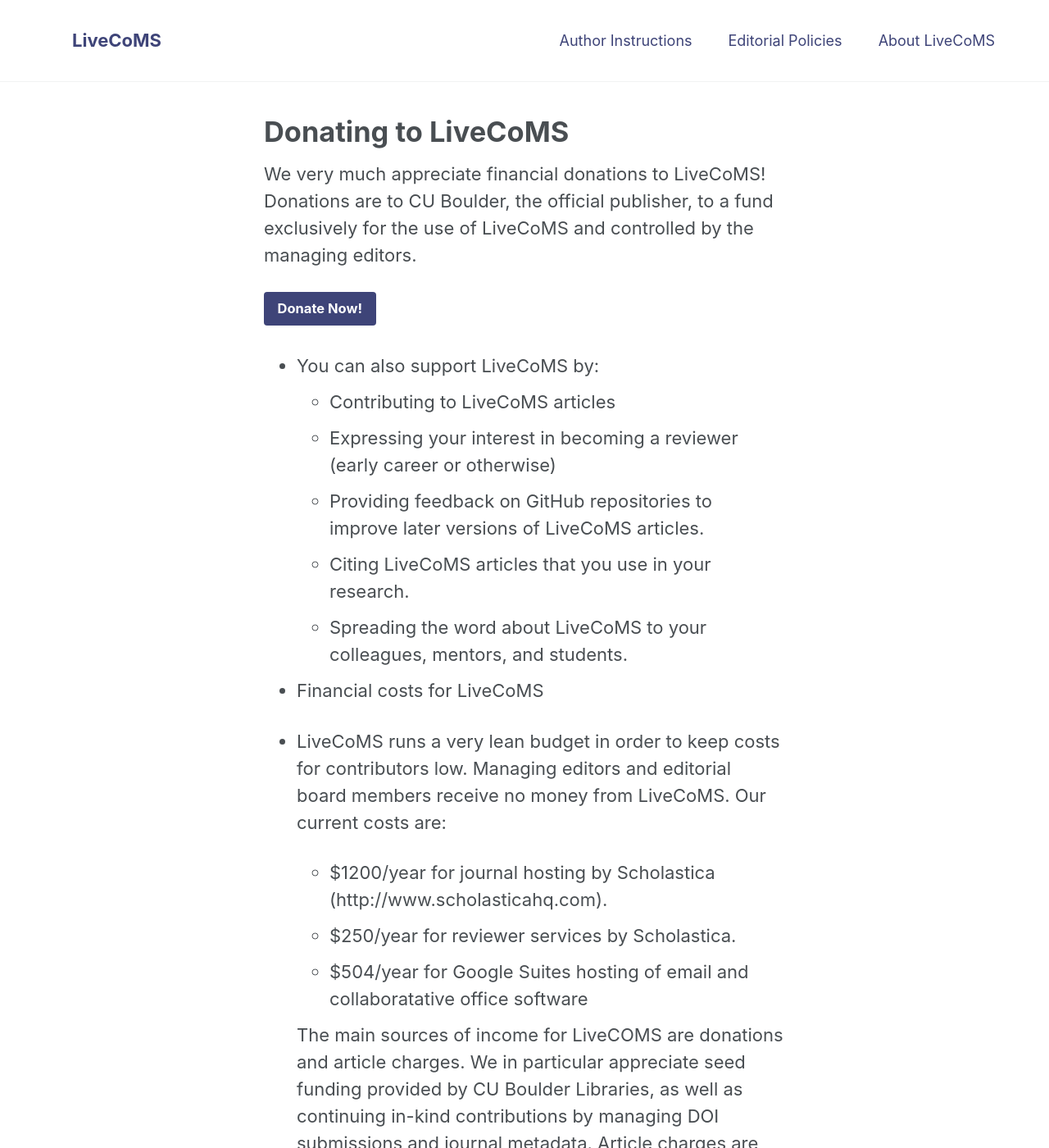
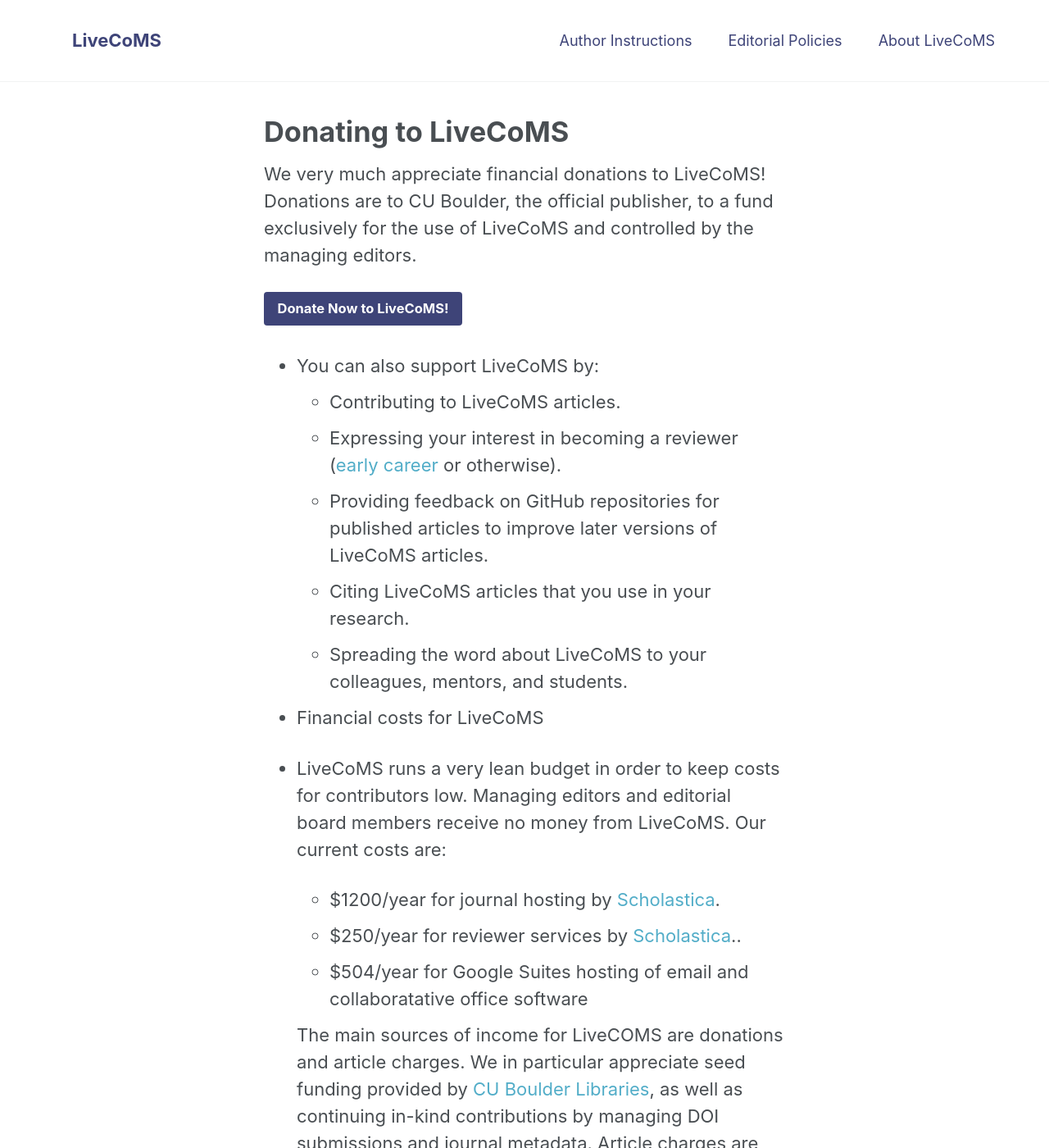
Before and after one commit to livecomsjournal/livecomsjournal.github.io, a Jekyll site: the page built from _about_livecoms/04_donations.md, in a window 1280 px wide and 1400 px high. Shown: the whole window at 82% size. Built offline with Jekyll 4.4.1, drawn with Linux system fonts in a browser that asks for light colours; some of the changed text lies outside the part shown.

Commit message:
updated donations.

```diff
--- a/_about_livecoms/04_donations.md
+++ b/_about_livecoms/04_donations.md
@@ -11,12 +11,12 @@ We very much appreciate financial donations to LiveCoMS! Donations are
   to CU Boulder, the official publisher, to a fund exclusively for the
   use of LiveCoMS and controlled by the managing editors.
 
-  <p><a href="https://giving.cu.edu/fund/living-journal-computational-molecular-science-support-fund" class="btn ">Donate Now!</a></p>
+  <p><a href="https://giving.cu.edu/fund/living-journal-computational-molecular-science-support-fund" class="btn ">Donate Now to LiveCoMS!</a></p>
 
 * You can also support LiveCoMS by:
-  * Contributing to LiveCoMS articles
-  * Expressing your interest in becoming a reviewer (early career or otherwise)
-  * Providing feedback on GitHub repositories to improve later versions of LiveCoMS articles.
+  * Contributing to LiveCoMS articles.
+  * Expressing your interest in becoming a reviewer ([early career](/about/earlycareer) or otherwise).
+  * Providing feedback on GitHub repositories for published articles to improve later versions of LiveCoMS articles.
   * Citing LiveCoMS articles that you use in your research.
   * Spreading the word about LiveCoMS to your colleagues, mentors, and students.
 
@@ -26,19 +26,19 @@ We very much appreciate financial donations to LiveCoMS! Donations are
   contributors low.  Managing editors and editorial board members
   receive no money from LiveCoMS.  Our current costs are:
 
-  * $1200/year for journal hosting by Scholastica (http://www.scholasticahq.com).
-  * $250/year for reviewer services by Scholastica.
+  * $1200/year for journal hosting by [Scholastica](http://www.scholasticahq.com).
+  * $250/year for reviewer services by [Scholastica](http://www.scholasticahq.com)..
   * $504/year for Google Suites hosting of email and collaboratative office software
 
   The main sources of income for LiveCOMS are donations and article
-  charges. We in particular appreciate seed funding provided by CU
-  Boulder Libraries, as well as continuing in-kind contributions by
+  charges. We in particular appreciate seed funding provided by [CU
+  Boulder Libraries](https://www.colorado.edu/libraries/), as well as continuing in-kind contributions by
   managing DOI submissions and journal metadata. Article charges are
   $100 for each article upon submission, from which we recieve about
   $87 after charges from Scholastica and processing fees.
 
 If we raise more money through donations than cover our costs, we will work to:
-  * Hiring web developers and designers to support better tex templates and the website
+  * Hiring web developers and designers to support better .tex templates and improvements to the website
   * Investigate advertising options to better raise awareness of the journal and its purposes.
   * Hire copy editors to assist in final journal submissions
   * Waiving submission fees in part (based on need) or in whole.
```
